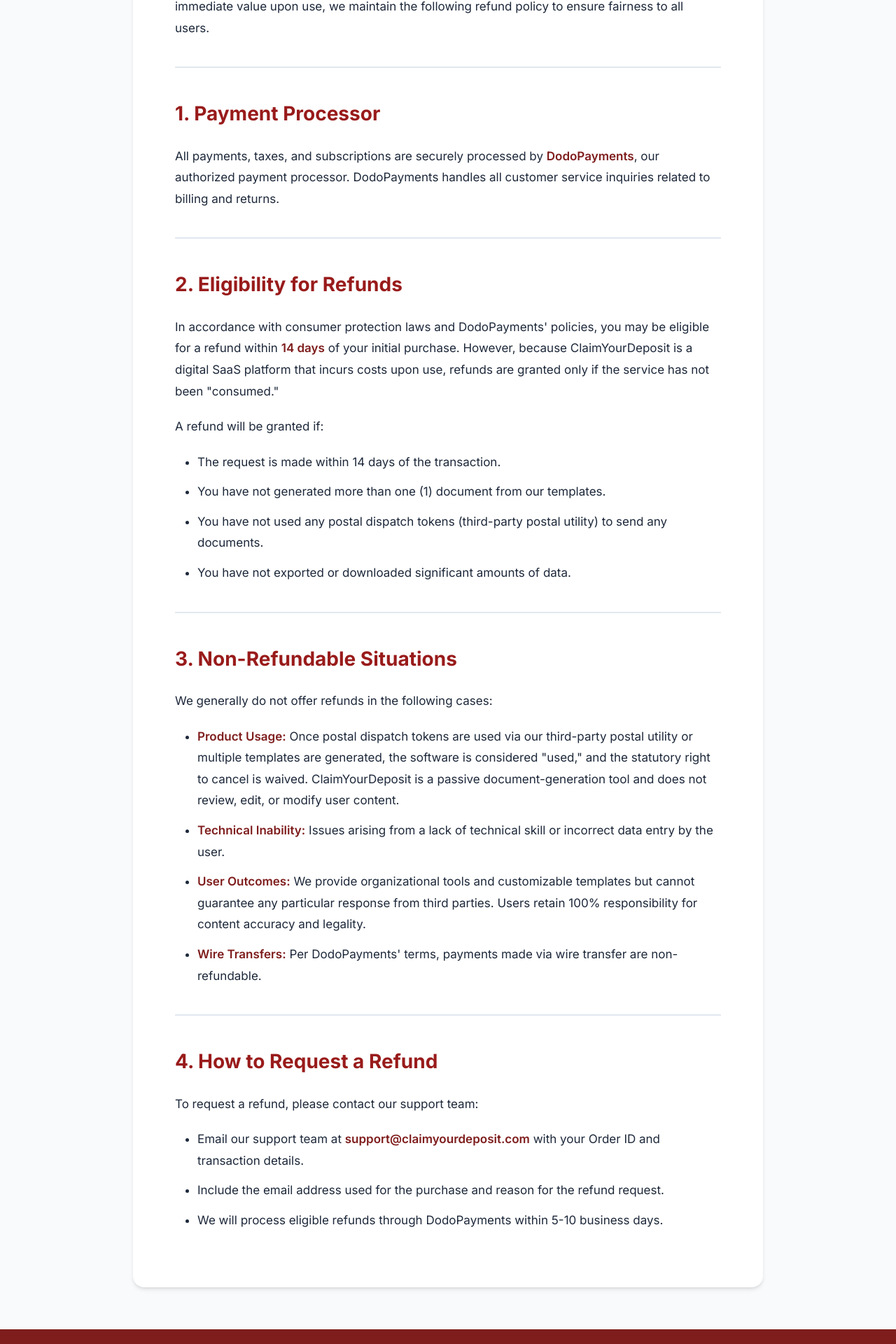
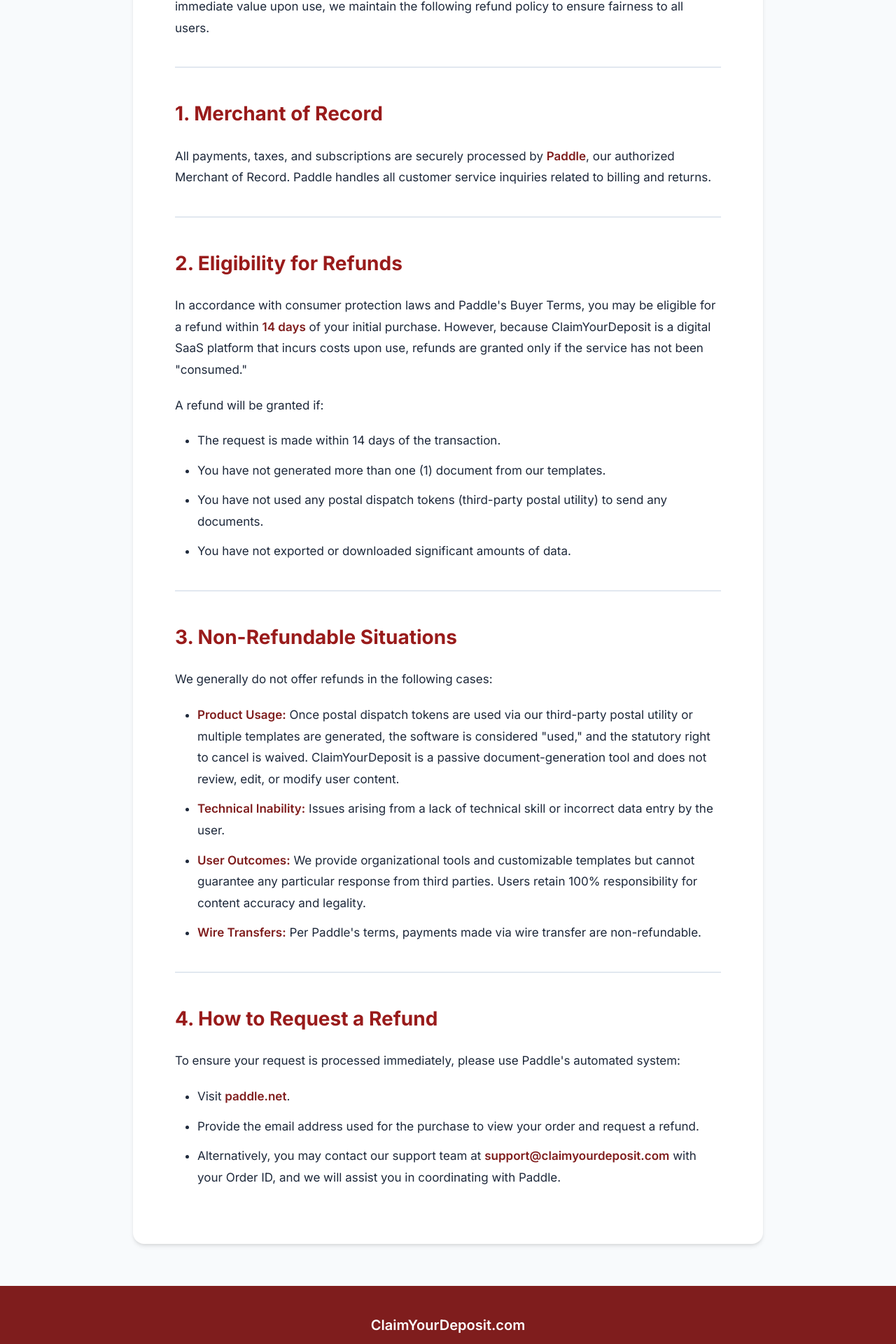
Before and after one commit to ilyassBZ/claimyourdeposit.com, a React (Vite) app in the folder client/: page /refund-policy in a window 1280 px wide. Shown: the part 299-2219 px from the top of the page at 70% size. Built offline with nearby package versions, Linux system fonts and the light colour scheme.

Commit message:
fix: add paddle

```diff
--- a/client/src/components/PrivacyPolicy.jsx
+++ b/client/src/components/PrivacyPolicy.jsx
@@ -40,10 +40,10 @@
 
           <h3>1.3. Payment Information</h3>
           <p>
-            Payments are processed by <strong>DodoPayments</strong>.<br />
+            Payments are processed by <strong>Paddle</strong>.<br />
             We do <strong>not</strong> store card or bank details.
           </p>
-          <p>DodoPayments' privacy policy applies to payment data.</p>
+          <p>Paddle's privacy policy applies to payment data.</p>
 
           <h3>1.4. Usage Data</h3>
           <p>For security and performance:</p>
@@ -146,7 +146,7 @@
                 <td>Authentication</td>
               </tr>
               <tr>
-                <td>DodoPayments</td>
+                <td>Paddle</td>
                 <td>Payments & billing</td>
               </tr>
               <tr>
--- a/client/src/components/RefundPolicy.jsx
+++ b/client/src/components/RefundPolicy.jsx
@@ -12,16 +12,16 @@
 
           <hr />
 
-          <h2>1. Payment Processor</h2>
+          <h2>1. Merchant of Record</h2>
           <p>
-            All payments, taxes, and subscriptions are securely processed by <strong>DodoPayments</strong>, our authorized payment processor. DodoPayments handles all customer service inquiries related to billing and returns.
+            All payments, taxes, and subscriptions are securely processed by <strong>Paddle</strong>, our authorized Merchant of Record. Paddle handles all customer service inquiries related to billing and returns.
           </p>
 
           <hr />
 
           <h2>2. Eligibility for Refunds</h2>
           <p>
-            In accordance with consumer protection laws and DodoPayments' policies, you may be eligible for a refund within <strong>14 days</strong> of your initial purchase. However, because ClaimYourDeposit is a digital SaaS platform that incurs costs upon use, refunds are granted only if the service has not been "consumed."
+            In accordance with consumer protection laws and Paddle's Buyer Terms, you may be eligible for a refund within <strong>14 days</strong> of your initial purchase. However, because ClaimYourDeposit is a digital SaaS platform that incurs costs upon use, refunds are granted only if the service has not been "consumed."
           </p>
           <p>A refund will be granted if:</p>
           <ul>
@@ -39,17 +39,17 @@
             <li><strong>Product Usage:</strong> Once postal dispatch tokens are used via our third-party postal utility or multiple templates are generated, the software is considered "used," and the statutory right to cancel is waived. ClaimYourDeposit is a passive document-generation tool and does not review, edit, or modify user content.</li>
             <li><strong>Technical Inability:</strong> Issues arising from a lack of technical skill or incorrect data entry by the user.</li>
             <li><strong>User Outcomes:</strong> We provide organizational tools and customizable templates but cannot guarantee any particular response from third parties. Users retain 100% responsibility for content accuracy and legality.</li>
-            <li><strong>Wire Transfers:</strong> Per DodoPayments' terms, payments made via wire transfer are non-refundable.</li>
+            <li><strong>Wire Transfers:</strong> Per Paddle's terms, payments made via wire transfer are non-refundable.</li>
           </ul>
 
           <hr />
 
           <h2>4. How to Request a Refund</h2>
-          <p>To request a refund, please contact our support team:</p>
+          <p>To ensure your request is processed immediately, please use Paddle's automated system:</p>
           <ul>
-            <li>Email our support team at <a href="mailto:support@claimyourdeposit.com"><strong>support@claimyourdeposit.com</strong></a> with your Order ID and transaction details.</li>
-            <li>Include the email address used for the purchase and reason for the refund request.</li>
-            <li>We will process eligible refunds through DodoPayments within 5-10 business days.</li>
+            <li>Visit <a href="https://paddle.net" target="_blank" rel="noopener noreferrer"><strong>paddle.net</strong></a>.</li>
+            <li>Provide the email address used for the purchase to view your order and request a refund.</li>
+            <li>Alternatively, you may contact our support team at <a href="mailto:support@claimyourdeposit.com"><strong>support@claimyourdeposit.com</strong></a> with your Order ID, and we will assist you in coordinating with Paddle.</li>
           </ul>
         </div>
       </div>
--- a/client/src/components/TermsAndConditions.jsx
+++ b/client/src/components/TermsAndConditions.jsx
@@ -77,7 +77,7 @@
 
           <h2>5. Payments</h2>
           <p>
-            Payments are processed through <strong>DodoPayments</strong> as our payment processor.
+            Payments are processed through <strong>Paddle</strong> as our Merchant of Record.
           </p>
           <p>By subscribing, you agree that:</p>
           <ul>
```
